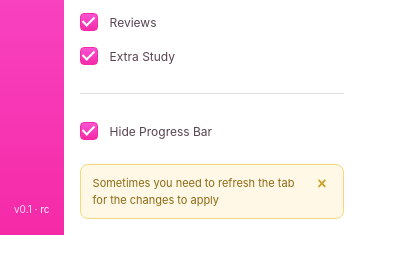
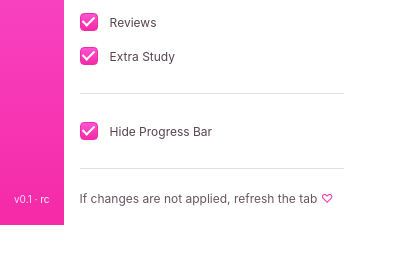
Before and after one commit to ramsescab/nanikani, a browser extension: page popup/popup.html in a window 400 px wide. Shown: the part 183-456 px from the top of the page. Drawn offline with Linux system fonts and the light colour scheme.

Commit message:
replace callout with hint text for tab refresh reminder

```diff
--- a/popup/popup.css
+++ b/popup/popup.css
@@ -85,7 +85,8 @@ main .description {
   font-weight: 400;
 }
 
-main .description .heart {
+main .description .heart,
+main .hint .heart {
   color: #F52BA8;
   display: inline-block;
   animation: heartbeat 1s ease-in-out infinite;
@@ -215,46 +216,10 @@ button:active {
   background-color: #2d6cb5;
 }
 
-/* Callout */
-.callout {
-  display: flex;
-  align-items: flex-start;
-  gap: 8px;
-  padding: 10px 12px;
-  background-color: #FFF8E6;
-  border: 1px solid #F5D87A;
-  border-radius: 8px;
-  margin-top: 4px;
+/* Hint text */
+.hint {
+  font-size: 12px;
+  line-height: 1.6;
+  color: rgba(45, 20, 35, 0.72);
+  font-weight: 400;
 }
-
-.callout.hidden {
-  display: none;
-}
-
-.callout-text {
-  flex: 1;
-  font-size: 11px;
-  line-height: 1.5;
-  color: #8B6914;
-}
-
-.callout-dismiss {
-  flex-shrink: 0;
-  width: 18px;
-  height: 18px;
-  padding: 0;
-  border: none;
-  background: none;
-  color: #C9A227;
-  font-size: 16px;
-  font-weight: 600;
-  line-height: 1;
-  cursor: pointer;
-  border-radius: 4px;
-  transition: all 0.15s ease;
-}
-
-.callout-dismiss:hover {
-  background-color: rgba(200, 160, 40, 0.15);
-  color: #8B6914;
-}
--- a/popup/popup.html
+++ b/popup/popup.html
@@ -48,10 +48,8 @@
           <span class="label-text">Hide Progress Bar</span>
         </label>
       </section>
-      <div class="callout" id="refreshCallout">
-        <span class="callout-text">Sometimes you need to refresh the tab for the changes to apply</span>
-        <button class="callout-dismiss" id="dismissCallout" aria-label="Dismiss">×</button>
-      </div>
+      <hr class="divider">
+      <p class="hint">If changes are not applied, refresh the tab <span class="heart">♡</span></p>
     </main>
     </div>
   </div>
--- a/popup/popup.js
+++ b/popup/popup.js
@@ -7,11 +7,8 @@ const DEFAULT_SETTINGS = {
   hideProgress: true
 };
 
-const CALLOUT_DISMISSED_KEY = 'refreshCalloutDismissed';
-
 document.addEventListener('DOMContentLoaded', () => {
   init();
-  initCallout();
 });
 
 async function init() {
@@ -89,20 +86,3 @@ async function saveSettings(settings) {
     chrome.storage.local.set({ settings }, resolve);
   });
 }
-
-async function initCallout() {
-  const callout = document.getElementById('refreshCallout');
-  const dismissBtn = document.getElementById('dismissCallout');
-
-  // Check if callout was previously dismissed
-  const result = await chrome.storage.local.get([CALLOUT_DISMISSED_KEY]);
-  if (result[CALLOUT_DISMISSED_KEY]) {
-    callout.classList.add('hidden');
-  }
-
-  // Add dismiss handler
-  dismissBtn.addEventListener('click', async () => {
-    callout.classList.add('hidden');
-    await chrome.storage.local.set({ [CALLOUT_DISMISSED_KEY]: true });
-  });
-}
```
